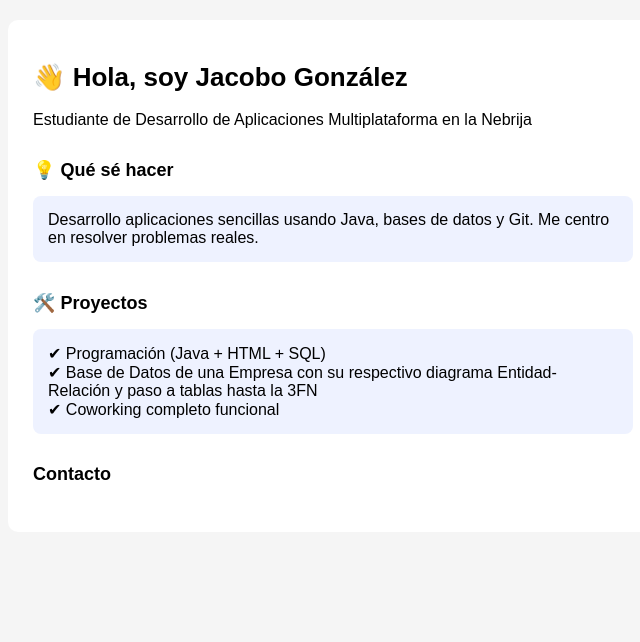
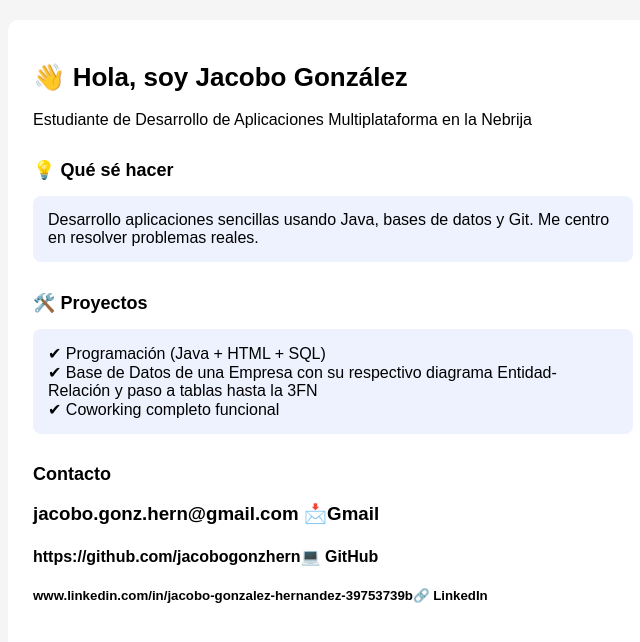
Before and after one commit to jacobogonzhern/Feria-Empleo, a plain HTML site: page index.html in a window 1280 px wide. Shown: the whole page, without its empty margins (307-947 px from the left). Drawn offline with Linux system fonts and the light colour scheme.

Commit message:
Update index.html

```diff
--- a/index.html
+++ b/index.html
@@ -61,9 +61,9 @@
     </div>
 
     <h2> Contacto</h2>
-    <h3  jacobo.gonz.hern@gmail.com 📩Gmail </h3>
-    <h4 https://github.com/jacobogonzhern💻 GitHub</h4>
-    <h5 www.linkedin.com/in/jacobo-gonzalez-hernandez-39753739b🔗 LinkedIn</h5>
+    <h3>  jacobo.gonz.hern@gmail.com 📩Gmail </h3>
+    <h4> https://github.com/jacobogonzhern💻 GitHub</h4>
+    <h5> www.linkedin.com/in/jacobo-gonzalez-hernandez-39753739b🔗 LinkedIn</h5>
   </div>
 </body>
 </html>
```
